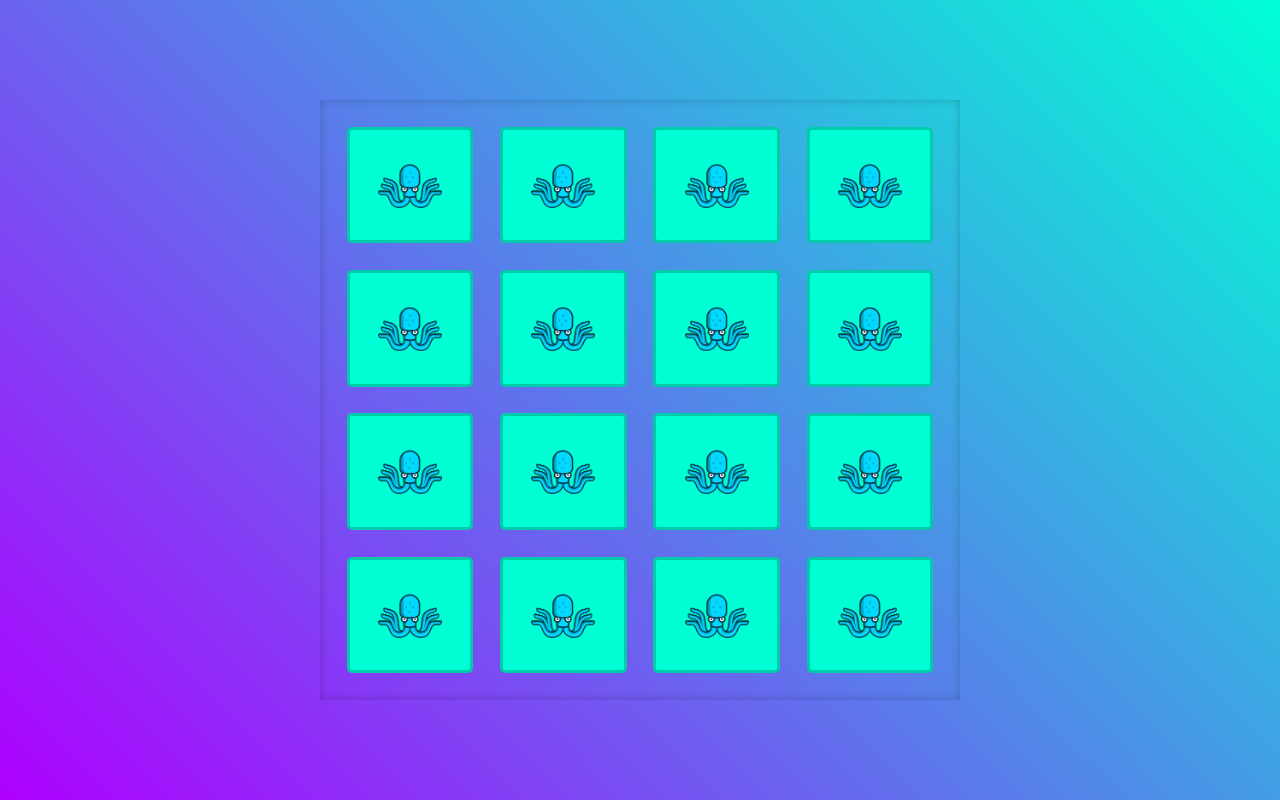
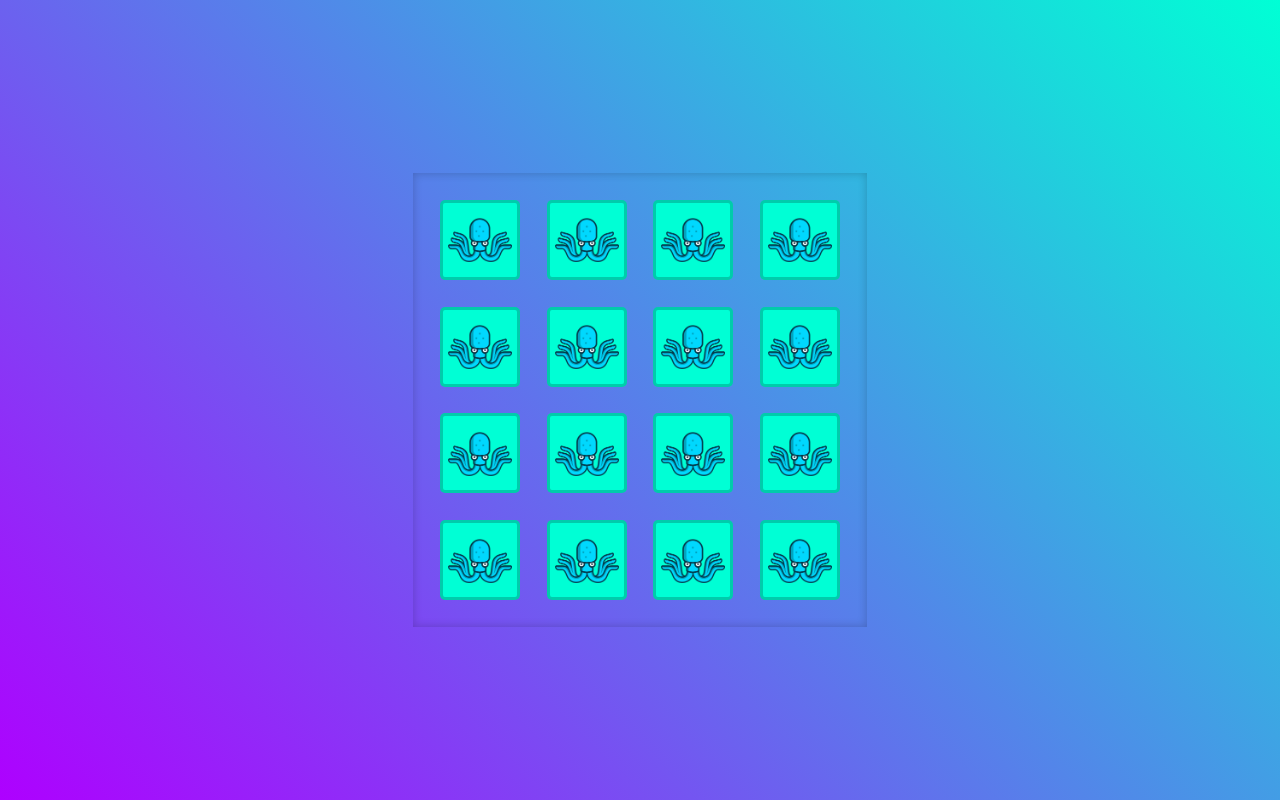
Before and after one commit to SeifESlimene/React-Find-The-Pair, a React (Create React App) app: page / in a window 1280 px wide. Built offline with nearby package versions, Linux system fonts and the light colour scheme; the HTML template or start-up script is replaced by a standard one.

Commit message:
Refactoring. Fixes: - BG-image fix - Some flexibility - CSS Fix IE10-11

```diff
--- a/package.json
+++ b/package.json
@@ -1,5 +1,5 @@
 {
-  "homepage": "https://ighosta9.github.io/React-Find-The-Pair/",
+  "homepage": "./",
   "name": "react-find-the-pair",
   "version": "0.1.0",
   "private": true,
--- a/src/components/Field.js
+++ b/src/components/Field.js
@@ -14,8 +14,17 @@ class Field extends Component {
         Open: [],
 
         children: [],
-
-        background: ['bf392b', '9b59b6', '2980b9', '119479', '7ef4b0', 'f1c40f', 'ffffff', '000000']
+        lineLength: 4, // Count of cells in 1 line
+        background: [
+          'bf392b',
+          '9b59b6',
+          '2980b9',
+          '119479',
+          '7ef4b0',
+          'f1c40f',
+          'ffffff',
+          '000000'
+        ]
       },
     }
 
@@ -73,40 +82,31 @@ class Field extends Component {
         done={done}
         background={'#' + background}
         onClick={() => this.handleClick(indexArray, indexPair)}
-      >{indexPair}</Cell>
+      />
     )
   }
 
+  // TODO: Add comments here and lower
   renderField = () => {
     const
-      { cells: { children } } = this.state,
-      lineLength = 4, // Count of cells in 1 line
-      field = []
+      { cells: { children, lineLength } } = this.state,
+      cells = []
 
-    // Every line...
-    for (let i = 0; i < lineLength; i++) {
-      let rows = []
+    let
+      field,
+      rows = []
 
-      // Cells are created...
-      for (let j = 0; j < children.length; j += lineLength) {
-        // In their own row
-        rows.push(<div className='Field__row' key={`Row_${j}`}>
-          {[ // In count of 4
-            // FIXME: Automatically set count of renderCells in the row by lineLength
-            this.renderCell(children[j].pair, j, children[j].close, children[j].done, children[j].background),
-            this.renderCell(children[j + 1].pair, j + 1, children[j + 1].close, children[j + 1].done, children[j + 1].background),
-            this.renderCell(children[j + 2].pair, j + 2, children[j + 2].close, children[j + 2].done, children[j + 2].background),
-            this.renderCell(children[j + 3].pair, j + 3, children[j + 3].close, children[j + 3].done, children[j + 3].background),
-          ]}
-        </div>)
+    children.map((item, index) => {
+      cells.push(this.renderCell(item.pair, index, item.close, item.done, item.background))
+      if (cells.length === lineLength) {
+        rows.push(<div className='Field__row' key={`Row_${index}`}>{cells.splice(0, lineLength)}</div>);
       }
 
       // Then all line with their cells pushed into Field (parent)
-      field.push(<div className='Field' key={`Field_${i}`}>{rows}</div>)
+      return field = <div className='Field' key={`Field_${index}`}>{rows}</div>
+    })
 
-      // Returned last updated and pushed status of field
-      return field
-    }
+    return field
   }
 
   handleClick = (indexArray, indexPair) => {
@@ -114,7 +114,6 @@ class Field extends Component {
       { cells: { Open, children } } = this.state,
       currentCell = { indexPair, indexArray }
 
-    // TODO: Add comments here and lower
     if (!(Open.length === 2)) {
       if (!children[indexArray].done && children[indexArray].close) {
         children[indexArray].close = false
--- a/src/index.css
+++ b/src/index.css
@@ -2,6 +2,7 @@
   --primary-color: #00ffd5;
   --second-color: #ae00ff;
   --neutral-color: rgba(0, 0, 0, .2);
+  --cell-size: 80px;
 }
 
 .Game {
@@ -11,18 +12,15 @@
   width: 100vw;
   height: 100vh;
   background: linear-gradient(225deg, var(--primary-color) 0%, var(--second-color) 100%);
+  overflow: auto;
 }
 
 .Field {
   display: flex;
   flex-direction: column;
   padding: 26.75px;
-  min-width: 350px;
-  max-width: 800px;
-  width: 50vw;
-  min-height: 300px;
-  max-height: 600px;
-  height: 75vh;
+  width: auto;
+  height: auto;
   background-color: transparent;
   box-shadow: inset 0 0 10px var(--neutral-color);
   box-sizing: border-box;
@@ -40,11 +38,12 @@
 }
 
 .Field .Field__сell {
-  width: calc(25% - 20px);
-  height: 100%;
+  min-width: 50px;
+  width: var(--cell-size);
+  min-height: 50px;
+  height: var(--cell-size);
   position: relative;
   background-color: var(--primary-color);
-  padding: 15px 0;
   border: 3px solid var(--neutral-color);
   border-radius: 5px;
   cursor: pointer;
@@ -61,7 +60,6 @@
   top: 0;
   border-radius: inherit;
   transition: .25s all ease-in;
-  backface-visibility: hidden;
 }
 
 .Field__сell .Cell__front-side {
@@ -80,7 +78,6 @@
   margin-right: 26.75px;
 }
 
-/* FIXME: IE10, IE11 - when cell flipped it's not accessable to view on it */
 .Field .Field__сell:not(.Field__cell_flipped):not(.Field__сell_done):hover,
 .Field .Field__сell:not(.Field__cell_flipped):not(.Field__сell_done):focus {
   transform: rotateX(0) rotateY(0) rotateZ(-5deg);
@@ -108,7 +105,6 @@
 .Field__сell.Field__cell_done .Cell__front-side,
 .Field__сell.Field__cell_done .Cell__back-side {
   opacity: .25;
-  /* animation: disable .3s ease forwards; */
 }
 
 .Field__сell .Cell__back-side {
@@ -136,12 +132,3 @@
     opacity: 0;
   }
 }
-
-@keyframes disable {
-  0% {
-    opacity: 1;
-  }
-  75% {
-    opacity: .4;
-  }
-}
```
